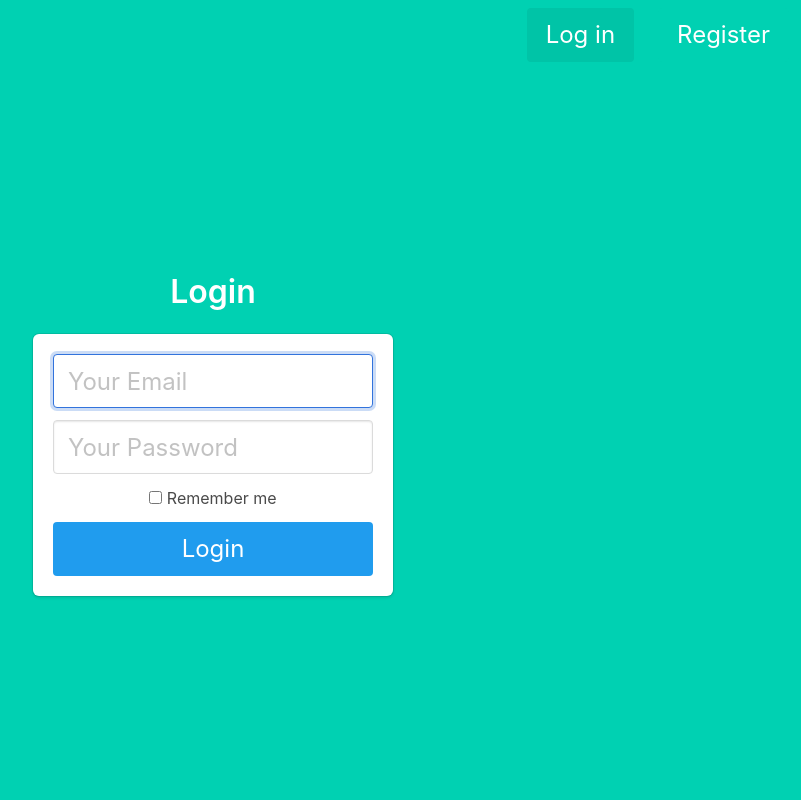
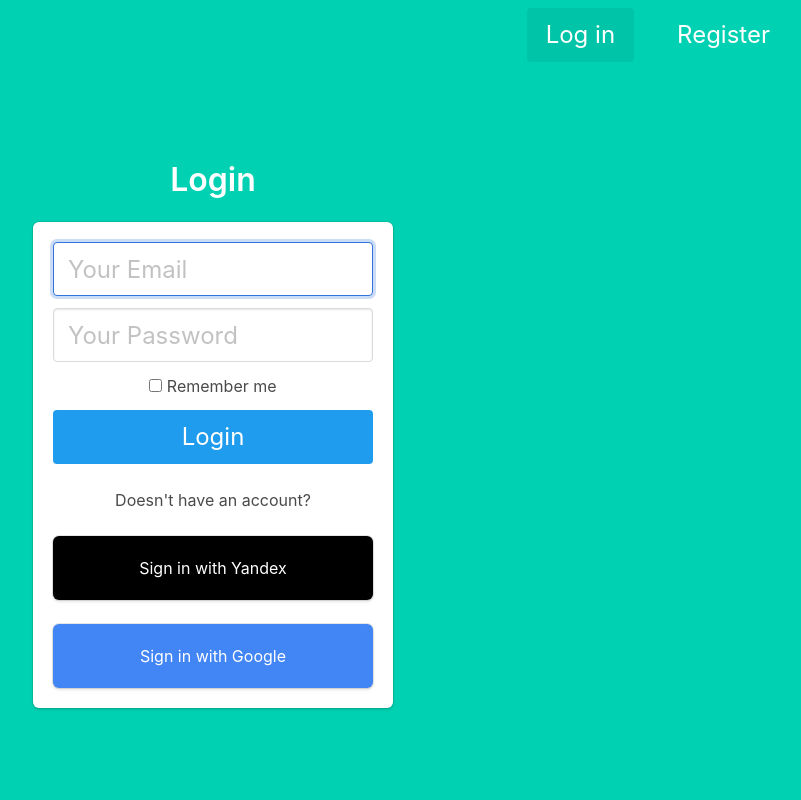
Before and after one commit to Barahlush/Auth_sprint_2, a Flask app: page /auth/login in a window 1280 px wide. Shown: the whole page, without its empty margins (427-1228 px from the left). Run offline with Flask 3, Linux system fonts and the light colour scheme; parts of the project's set-up code (start-up, migrations or seed data) failed here and were passed over; some libraries are stand-ins or nearby versions.

Commit message:
Adds social login buttons

```diff
--- a/auth_service/templates/security/login_user.html
+++ b/auth_service/templates/security/login_user.html
@@ -36,7 +36,15 @@
             </div>
           {% endif %}
         </div>
-        <button class="button is-block is-info is-large is-fullwidth">Login</button>
+        <button class="button block is-info is-large is-fullwidth">Login</button>
+        <div class="block">Doesn't have an account?</div>
+        <a href="/auth/yandex">
+          <div class="box"  style="background-color: black;color: white;">Sign in with Yandex</div>
+        </a>
+        <br/>
+        <a href="/auth/google">
+          <div class="box" style="background-color: #4285F4;color: white;">Sign in with Google</div>
+        </a>
       </form>
     </div>
   </div>
```
